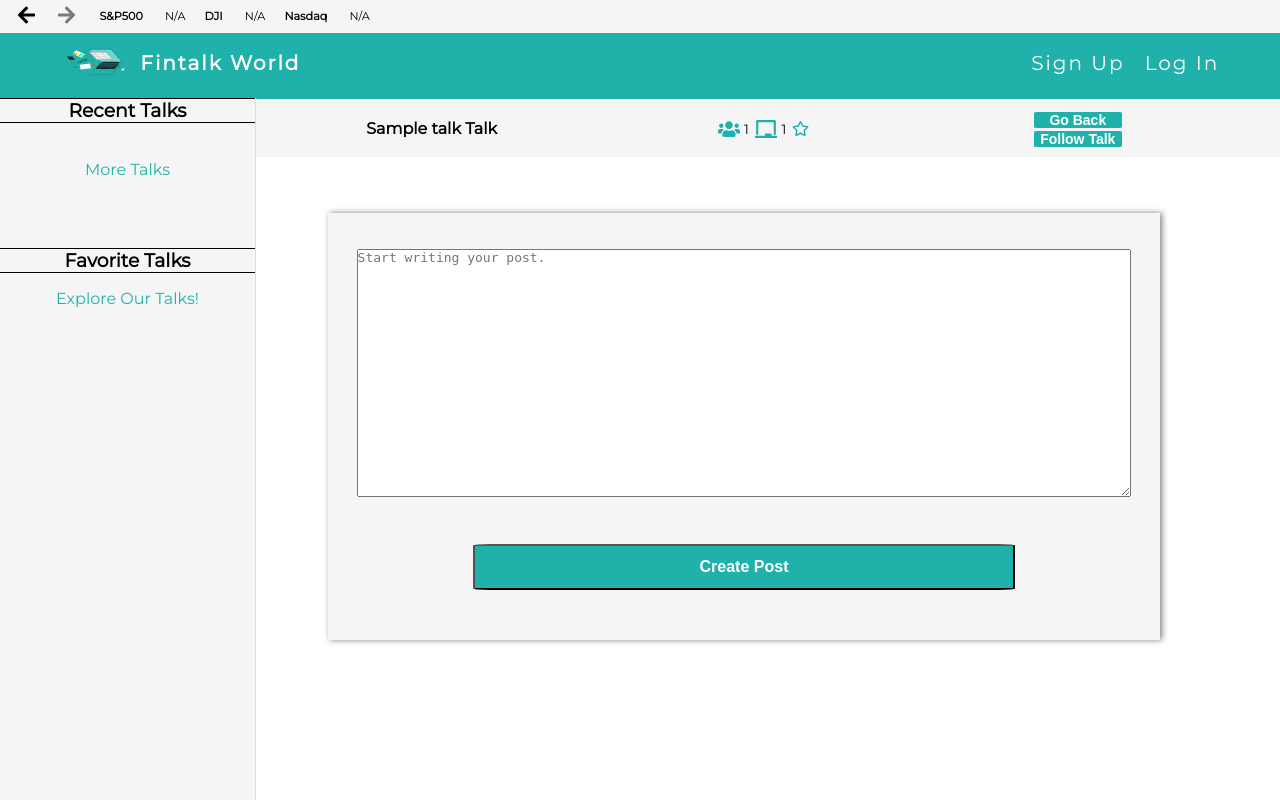
After one commit to cnapolea/Django-fintalk, a Django app: page /talk/1/create_post/ in a window 1280 px wide. The commit adds this page. Run offline with Django 3.2, Linux system fonts and the light colour scheme; tables that the repository leaves empty hold one stand-in row (values such as "Sample post"); some libraries are stand-ins or nearby versions.

Commit message:
Created the create post page (generic class view completed, template completed, styling almost)

```diff
--- a/talks/forms.py
+++ b/talks/forms.py
@@ -1,5 +1,5 @@
 from django.forms import ModelForm, Textarea
-from .models import Reply
+from .models import Reply, Post
 
 class CommentForm(ModelForm):
     class Meta:
@@ -11,3 +11,15 @@ class CommentForm(ModelForm):
                 'class':'content-area'
             })
         }
+
+class PostForm(ModelForm):
+    class Meta:
+        model = Post
+        fields = ['content',]
+        widgets = {
+            'content':Textarea(
+                attrs={
+                    'placeholder':'Start writing your post.',
+                    'class':'content-text-area'
+                })
+        }
--- /dev/null
+++ b/talks/static/css/create_post_style.css
@@ -0,0 +1,32 @@
+.talk-post.create-post {
+    height: 140%;
+    align-items: center;
+    justify-content: center;
+    padding: 0 2%;
+
+}
+
+.talk-post.create-post form{
+    display: flex;
+    flex-direction: column;
+    align-items: center;
+    width: 97%;
+    height: 83%;
+}
+
+.content-text-area {
+    height: 70%;
+    width: 100%;
+    font-size: 1em;
+    outline: none;
+}
+
+.content-submit-btn.create-post{
+    margin-top: 6%;
+    height: 13%;
+    width: 70%;
+    border-radius: 3%;
+    font-size: medium;
+    margin-left: 0;
+
+}
--- a/talks/static/css/post_style.css
+++ b/talks/static/css/post_style.css
@@ -55,7 +55,7 @@
     background: whitesmoke;
     justify-content: space-around;
     width: 100%;
-    height: 40%;
+    height: 40vh;
     margin-left: -15vh;
     margin-top: 7vh;
     padding:3% 2%;
@@ -147,13 +147,17 @@
     margin: 2% 0;
 }
 
+.post-text.body {
+    display: flex;
+}
+
 .post-body a .post-footer-icon {
     height: 18px;
     margin-left: 4px;
 }
 
 .talk-post.reply{
-    height: 30%;
+    height: 20vh;
     width: 80%;
     margin-bottom: 5%;
     padding: 0 2%;
--- /dev/null
+++ b/talks/templates/create_post.html
@@ -0,0 +1,57 @@
+{% extends 'base.html' %}
+{% load static %}
+
+{% block stylesheet %}
+    <link rel="stylesheet" href="{% static 'css/post_style.css' %}">
+    <link rel="stylesheet" href="{% static 'css/talk_style.css' %}">
+    <link rel="stylesheet" href="{% static 'css/create_post_style.css' %}">
+{% endblock %}
+
+{% block body %}
+    <div class="talk-info-bar">
+        <div class="post-talk-name">
+            <a href="{% url 'talk' talk.pk %}" class="talk-name-link">{{talk.name}} Talk</a>
+        </div>
+        <div class="post-talk-icon">
+            <img src="{% static 'image/users-solid.svg' %}" alt="followers icon" title="Talk Followes" class="talk-info-icon">
+            <small class="talk-post-info">{{talk.followers.all.count}}</small>
+            <img src="{% static 'image/chalkboard-solid.svg' %}" alt="followers icon"
+            title="Talk Topics" class="talk-info-icon">
+            <small class="icon-info talk-post-info">{{talk.posts.count}}</small>
+            {% if not is_favorite %}
+                <a href="{% url 'makeFavorite' talk.pk %}">
+                    <img src="{% static 'image/star-regular.svg' %}" alt="star shape icon" title="Unfavor Talk" class="talk-info-icon star">
+                </a>
+            {% else %}
+                <a href="{% url 'makeFavorite' talk.pk %}">
+                    <img src="{% static 'image/star-solid.svg' %}" alt="star shape icon" title="Favor Talk" class="talk-info-icon star">
+                </a>
+            {% endif %}
+        </div>
+        <div class="post-talk-btn">
+                <button><a href="{% url 'talk' talk.pk %}">Go Back</a></button>
+
+                {% if userFollows %}
+                    <button>
+                        <a href="{% url 'followTalk' talk.pk %}">Unfollow Talk</a>
+                    </button>
+
+                {% else %}
+                    <button>
+                        <a href="{% url 'followTalk' talk.pk %}">Follow Talk</a>
+                    </button>
+                {% endif %}
+        </div>
+    </div>
+
+    <div class="talk-post create-post">
+        <form action="" method="post">
+            {% csrf_token %}
+
+            {% for field in form %}
+                {{field}}
+            {% endfor %}
+            <button type="submit" class="content-submit-btn create-post">Create Post</button>
+        </form>
+    </div>
+{% endblock %}
--- a/talks/templates/talk.html
+++ b/talks/templates/talk.html
@@ -28,18 +28,18 @@
 
                     {% if not is_favorite %}
                         <a href="{% url 'makeFavorite' selected_talk.pk %}">
-                            <img src="{% static 'image/star-regular.svg' %}" alt="star shape icon" title="Unfavor Talk" class="post-footer-icon">
+                            <img src="{% static 'image/star-regular.svg' %}" alt="star shape icon" title="Favor Talk" class="post-footer-icon">
                         </a>
                     {% else %}
                         <a href="{% url 'makeFavorite' selected_talk.pk %}">
-                            <img src="{% static 'image/star-solid.svg' %}" alt="star shape icon" title="Favor Talk" class="post-footer-icon">
+                            <img src="{% static 'image/star-solid.svg' %}" alt="star shape icon" title="Unfavor Talk" class="post-footer-icon">
                         </a>
                     {% endif %}
                 </div>
 
             </div>
             <div class="btn-container">
-                <button><a href="#">Create Post</a></button>
+                <button><a href="{% url 'create_post' selected_talk.pk %}">Create Post</a></button>
 
                 {% if userFollows %}
                     <button>
--- a/talks/urls.py
+++ b/talks/urls.py
@@ -1,10 +1,11 @@
 from django.urls import path
 
-from .views import IndexListView, TalkListView,talkRequest, get_page, followTalkManager, PostListView, likePost, likeReply, deleteReply, makeTalkFavorite, searchBarRedirect
+from .views import IndexListView, TalkListView,talkRequest, get_page, followTalkManager, PostListView, likePost, likeReply, deleteReply, makeTalkFavorite, searchBarRedirect, CreatePostFormView
 
 urlpatterns = [
     path('', IndexListView.as_view(), name = 'homepage'),
     path('talk/<int:talk_pk>/', TalkListView.as_view(), name = 'talk'),
+    path('talk/<int:talk_pk>/create_post/', CreatePostFormView.as_view(), name = 'create_post'),
     path('talk/<int:talk_pk>/post/<int:post_pk>/', PostListView.as_view(), name = 'post_view'),
     path('talk/post/like_reply/<int:reply_pk>', likeReply, name = 'like_reply'),
     path('talk/post/delete_reply/<int:reply_pk>', deleteReply, name = 'delete_reply'),
--- a/talks/views.py
+++ b/talks/views.py
@@ -11,7 +11,7 @@ from django.urls import reverse
 
 
 from .models import Talk, FollowTalk, Post, Reply, LikePost, LikeReply, UserFollowUser, FavoriteTalk
-from .forms import CommentForm
+from .forms import CommentForm, PostForm
 
 class IndexListView(ListView):
     """Homepage view. This will receive a list of talk (most populars)
@@ -96,6 +96,87 @@ class TalkListView(ListView):
 
         return context
 
+class PostListView(FormView):
+
+    form_class = CommentForm
+    template_name = 'post.html'
+
+    def get_context_data(self, **kwargs):
+        context = super().get_context_data(**kwargs)
+        post = Post.objects.get(pk=self.kwargs['post_pk'])
+        user = self.request.user
+
+        context['post'] = post
+        context['replies'] = post.replies.all()
+        context['talks'] = Talk.objects.all()
+
+
+        if user.is_authenticated:
+            followTalkObj = FollowTalk.objects.filter(user=user, talk=post.talk)
+
+            favoriteTalkObj = FavoriteTalk.objects.filter(user=user, talk=post.talk)
+
+            if followTalkObj:
+                context['userFollows'] = True
+            else:
+                context['userFollows'] = False
+
+            if favoriteTalkObj:
+                context['is_favorite'] = True
+            else:
+                context['is_favorite'] = False
+
+        return context
+
+    def form_valid(self, form):
+        post = Post.objects.get(pk=self.kwargs['post_pk'])
+        user = self.request.user
+        reply = form.cleaned_data['reply']
+        new_reply = Reply.objects.create(post=post, creator=user, reply=reply)
+
+        return redirect(self.request.META.get('HTTP_REFERER'))
+
+class CreatePostFormView(FormView):
+    form_class = PostForm
+    template_name = 'create_post.html'
+
+    def get_context_data(self, **kwargs):
+        context = super().get_context_data(**kwargs)
+        talk = get_object_or_404(Talk, pk=self.kwargs['talk_pk'])
+        user = self.request.user
+
+
+        if user.is_authenticated:
+            followTalkObj = FollowTalk.objects.filter(user=user, talk=talk)
+
+            favoriteTalkObj = FavoriteTalk.objects.filter(user=user, talk=talk)
+
+            if followTalkObj:
+                context['userFollows'] = True
+            else:
+                context['userFollows'] = False
+
+            if favoriteTalkObj:
+                context['is_favorite'] = True
+            else:
+                context['is_favorite'] = False
+
+        context['talk'] = talk
+
+        return context
+
+    def form_valid(self, form):
+        talk = Talk.objects.get(pk=self.kwargs['talk_pk'])
+        user = self.request.user
+
+        content = form.cleaned_data['content']
+
+        new_post = Post.objects.create(talk=talk, creator=user, content=content)
+
+        return redirect(reverse('talk', kwargs={
+            'talk_pk':talk.pk
+        }))
+
 @login_required(login_url='/auth/login/')
 def followTalkManager(request, talk_pk):
     """This functions view receives a request to with the talk's pk and enables logged in users to follow or unfollow a talk."""
@@ -145,46 +226,6 @@ def makeTalkFavorite(request, talk_pk):
 
     else:
         return redirect(reverse('signIn'))
-
-class PostListView(FormView):
-
-    form_class = CommentForm
-    template_name = 'post.html'
-
-    def get_context_data(self, **kwargs):
-        context = super().get_context_data(**kwargs)
-        post = Post.objects.get(pk=self.kwargs['post_pk'])
-        user = self.request.user
-
-        context['post'] = post
-        context['replies'] = post.replies.all()
-        context['talks'] = Talk.objects.all()
-
-
-        if user.is_authenticated:
-            followTalkObj = FollowTalk.objects.filter(user=user, talk=post.talk)
-
-            favoriteTalkObj = FavoriteTalk.objects.filter(user=user, talk=post.talk)
-
-            if followTalkObj:
-                context['userFollows'] = True
-            else:
-                context['userFollows'] = False
-
-            if favoriteTalkObj:
-                context['is_favorite'] = True
-            else:
-                context['is_favorite'] = False
-
-        return context
-
-    def form_valid(self, form):
-        post = Post.objects.get(pk=self.kwargs['post_pk'])
-        user = self.request.user
-        reply = form.cleaned_data['reply']
-        new_reply = Reply.objects.create(post=post, creator=user, reply=reply)
-
-        return redirect(self.request.META.get('HTTP_REFERER'))
 
 @login_required(login_url='/auth/login/')
 def likePost(request, post_pk):
```
Also changed, not shown: talks/templates/post.html (+8 -8 lines).
